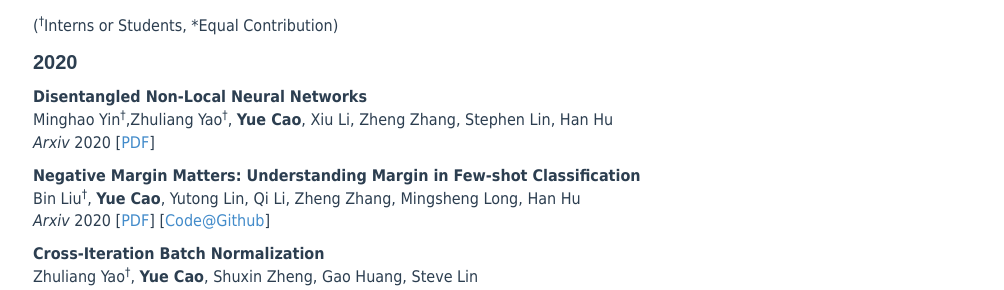
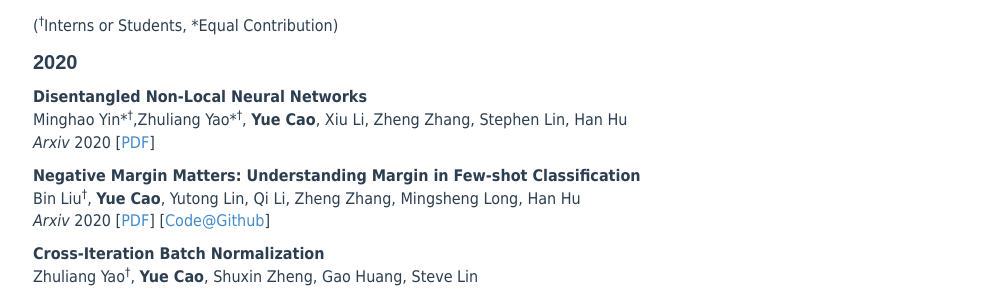
Before and after one commit to caoyue10/caoyue10.github.io, a Jekyll site: the page built from index.html, in a window 1280 px wide and 900 px high, scrolled down 536 px. Shown: the part 150-440 px from the top of the window, without its empty margins (137-1141 px from the left). Built offline with Jekyll 4.4.1, drawn with Linux system fonts in a browser that asks for light colours; the list of posts is cut into pages by our own code.

```diff
--- a/index.html
+++ b/index.html
@@ -46,7 +46,7 @@ tagline:
 	<p style="font-size:20px;font-weight:bold;font-family:Arial,sans-serif;">2020</p>
 	<p><strong>Disentangled Non-Local Neural Networks
 </strong><br>
-            Minghao Yin<sup><span>&#8224;</span></sup>,Zhuliang Yao<sup><span>&#8224;</span></sup>, <strong>Yue Cao</strong>, Xiu Li, Zheng Zhang, Stephen Lin, Han Hu<br>
+            Minghao Yin*<sup><span>&#8224;</span></sup>,Zhuliang Yao*<sup><span>&#8224;</span></sup>, <strong>Yue Cao</strong>, Xiu Li, Zheng Zhang, Stephen Lin, Han Hu<br>
             <em>Arxiv</em> 2020 [<a href="https://arxiv.org/abs/2006.06668">PDF</a>]
             </p>
 	<p><strong>Negative Margin Matters: Understanding Margin in Few-shot Classification
```
